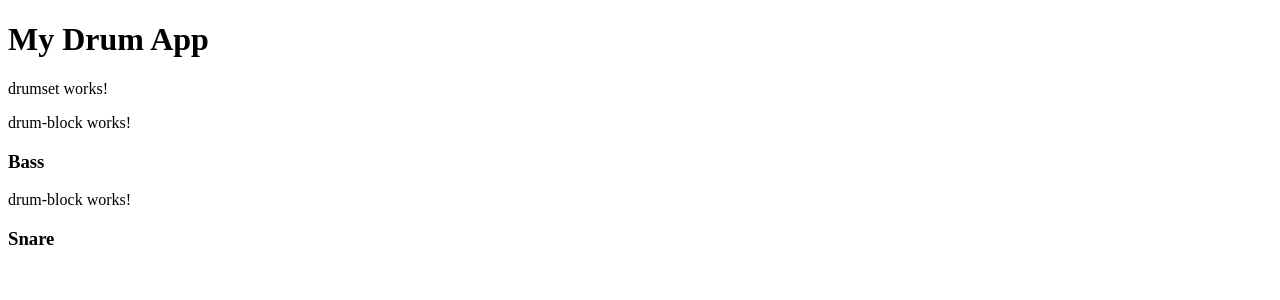
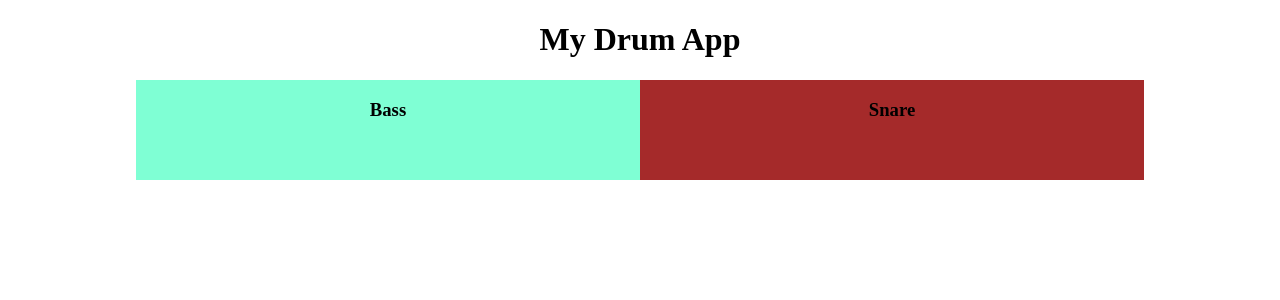
Before and after one commit to dwinniford/my-drum-app, an Angular app: page / in a window 1280 px wide. Shown: the top 300 px of the page. Built offline with nearby package versions, Linux system fonts and the light colour scheme.

Commit message:
adds grid styling

```diff
--- a/src/app/app.component.css
+++ b/src/app/app.component.css
@@ -0,0 +1,9 @@
+main h1 {
+    text-align: center;
+}
+
+.drum-grid {
+    display: grid;
+    grid-template-columns: 1fr 1fr;
+    margin: 0px 10vw 0px 10vw;
+}
--- a/src/app/app.component.html
+++ b/src/app/app.component.html
@@ -1,4 +1,4 @@
-<div>
+<main>
   <h1>My Drum App</h1>
-  <app-drumset></app-drumset>
-</div>
+  <app-drumset class="drum-grid"></app-drumset>
+</main>
--- a/src/app/drum-block/drum-block.component.html
+++ b/src/app/drum-block/drum-block.component.html
@@ -1,4 +1,3 @@
-<p>drum-block works!</p>
 <div>
     <h3>{{drum.name}}</h3>
 </div>
--- a/src/app/drumset/drumset.component.css
+++ b/src/app/drumset/drumset.component.css
@@ -0,0 +1,10 @@
+
+.drum-block {
+    background-color: aquamarine;
+    height: 100px;
+    text-align: center;
+}
+
+.drum-block:nth-child(2) {
+    background-color: brown;
+}
--- a/src/app/drumset/drumset.component.html
+++ b/src/app/drumset/drumset.component.html
@@ -1,5 +1 @@
-<p>drumset works!</p>
-
-<div *ngFor="let drum of drums">
-    <app-drum-block [drum]="drum"></app-drum-block>
-</div>
+<app-drum-block *ngFor="let drum of drums"  [drum]="drum" class="drum-block"></app-drum-block>
```
